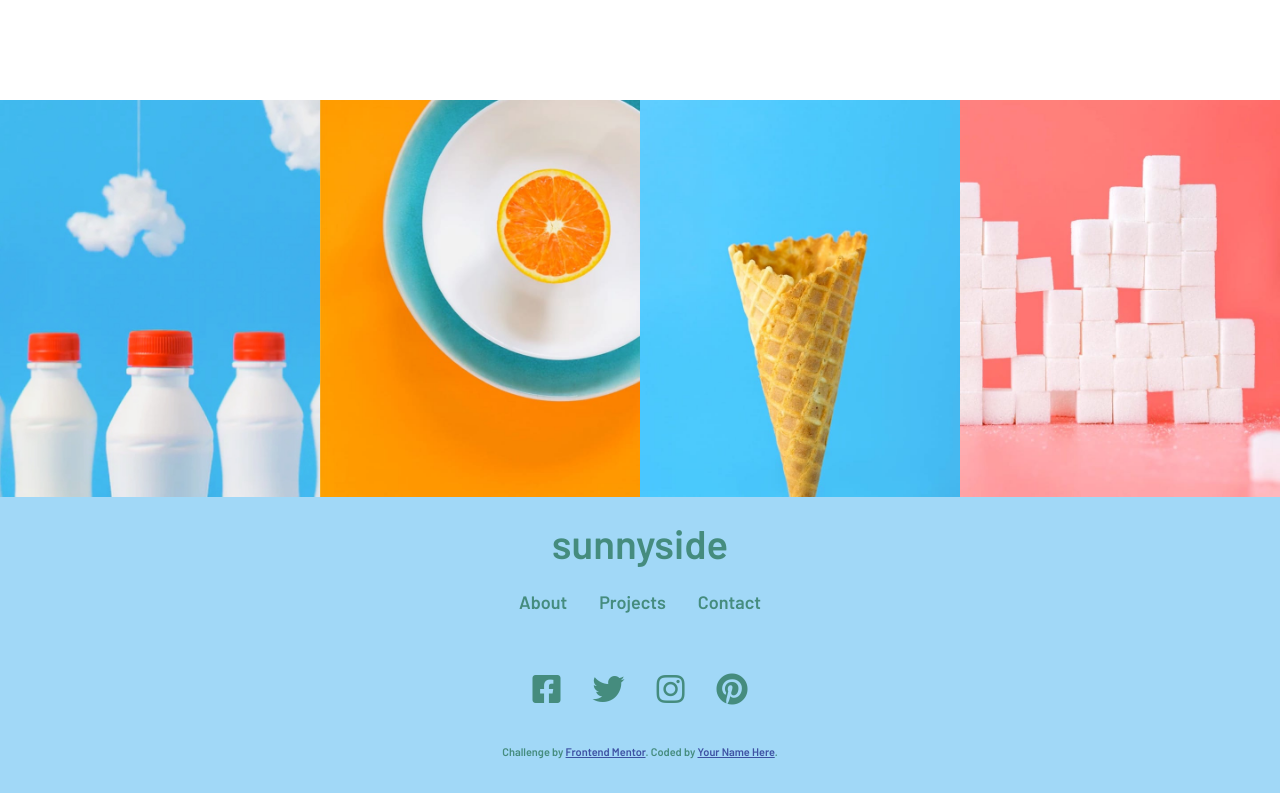
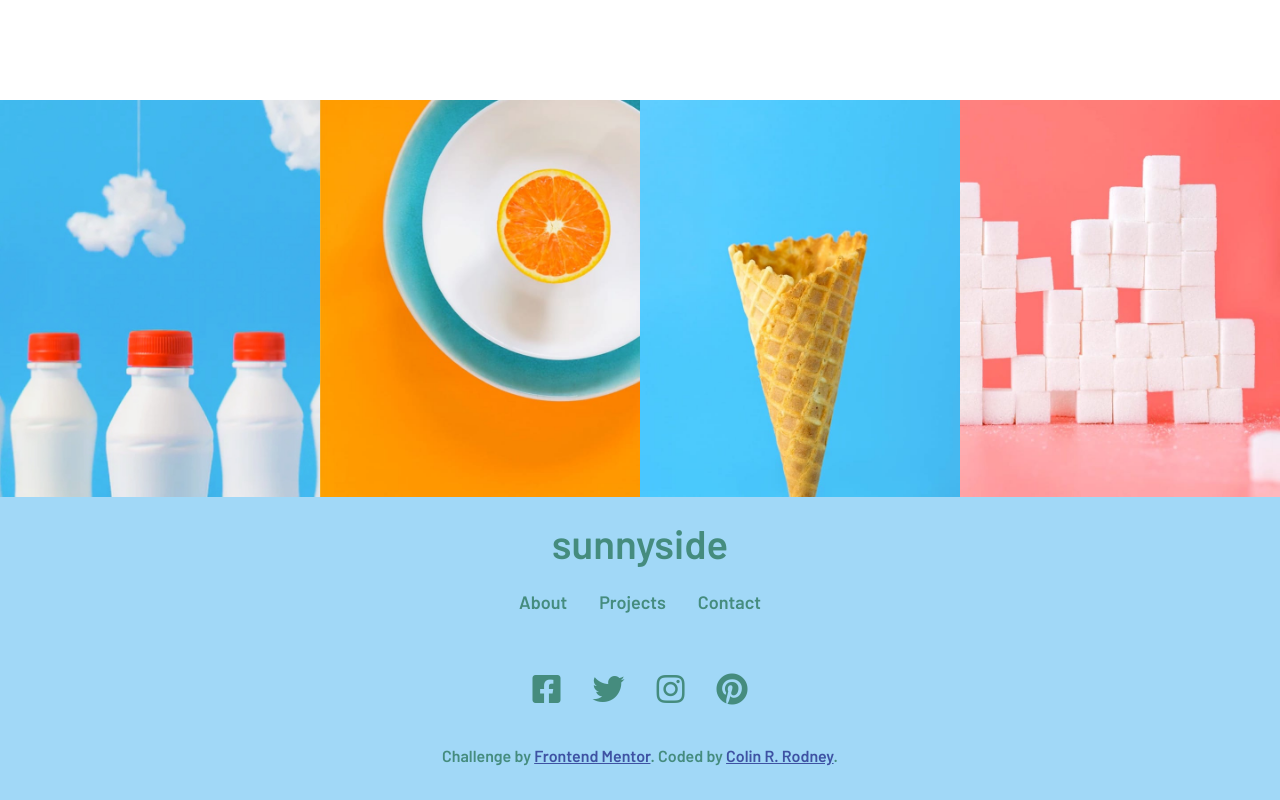
Before and after one commit to colinrodney/sunnyside-agency-landing, a website: page index.html in a window 1280 px wide. Shown: the part 2855-3655 px from the top of the page. Drawn offline with nearby package versions, Linux system fonts and the light colour scheme.

Commit message:
Adjusted font-size @ .attribution section in footer

```diff
--- a/SCSS/_footer.scss
+++ b/SCSS/_footer.scss
@@ -22,4 +22,8 @@
       margin-right: 2rem;
     }
   }
+
+  .attribution {
+    font-size: 16px;
+  }
 }
--- a/index.html
+++ b/index.html
@@ -357,7 +357,7 @@
           Challenge by
           <a href="https://www.frontendmentor.io?ref=challenge" target="_blank"
             >Frontend Mentor</a
-          >. Coded by <a href="#">Your Name Here</a>.
+          >. Coded by <a href="#">Colin R. Rodney</a>.
         </div>
       </footer>
       <!-- END FOOTER -->
```
Also changed, not shown: dist/css/main.css.
